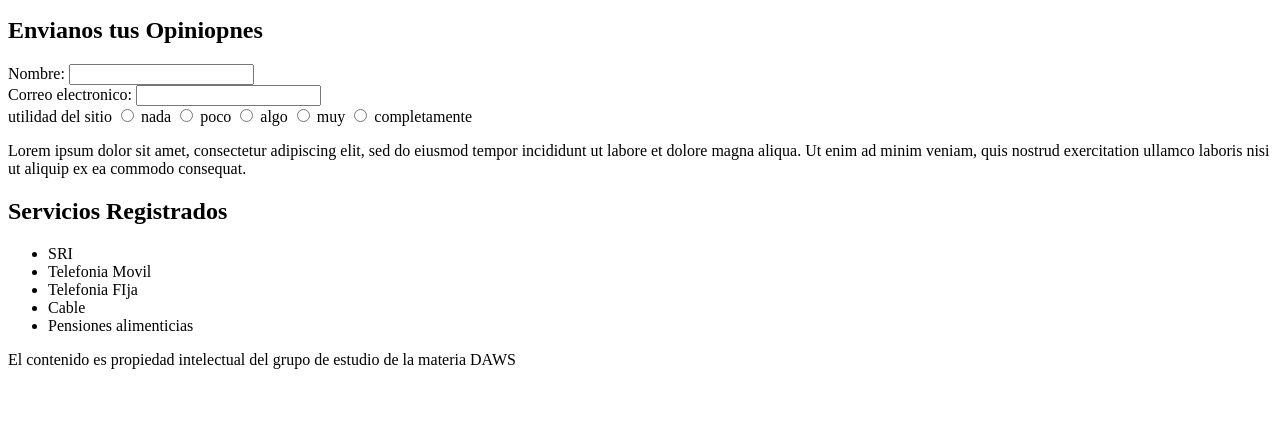
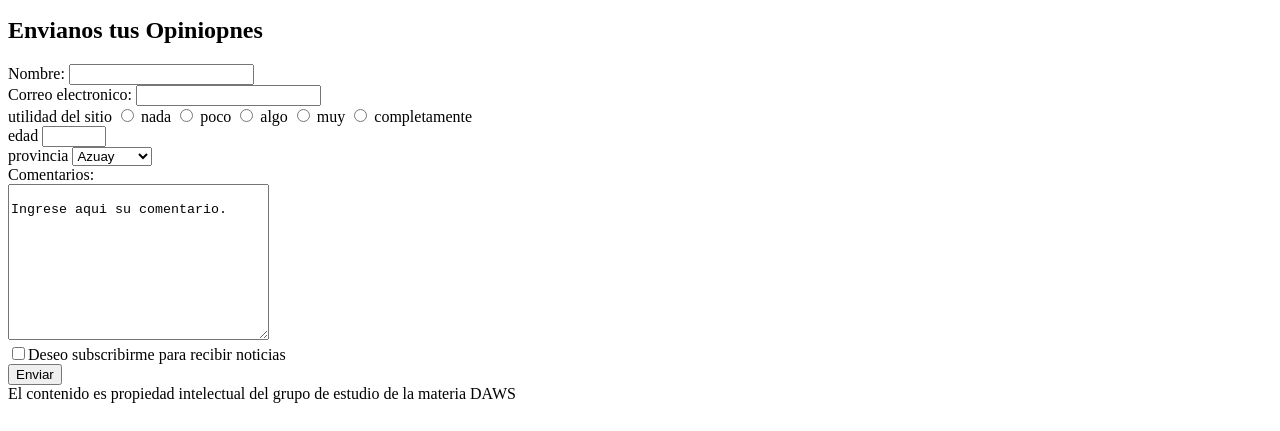
Before and after one commit to xav-a/DAWS_Repo, a plain HTML site: page Servicios/encuentranos.html in a window 1280 px wide. Shown: the part 369-800 px from the top of the page. Drawn offline with Linux system fonts and the light colour scheme.

Commit message:
encuentranos

```diff
--- a/Servicios/encuentranos.html
+++ b/Servicios/encuentranos.html
@@ -40,19 +40,28 @@
   			<input type="radio" name="utilidad"> poco
  			<input type="radio" name="utilidad"> algo
 			<input type="radio" name="utilidad"> muy
-			<input type="radio" name="utilidad"> completamente
+			<input type="radio" name="utilidad"> completamente<br>
+
+			<label>edad</label>
+			<input type="number" name="quantity" min="1" max="100"><br>
+
+			<label>provincia</label>
+			 <select>
+  				<option value="Azuay">Azuay</option>
+  				<option value="Guayas">Guayas</option>
+  				<option value="Pichincha">Pichincha</option>
+
+			</select>
+			<br><label>Comentarios:</label><br>
+			 	<textarea name="message" rows="10" cols="30">
+					Ingrese aqui su comentario.
+				</textarea><br>
+			<input type="checkbox" name="noticias">Deseo subscribirme para recibir noticias<br>
+			<button type="button">Enviar</button>
+
+		</form>
 
 
-		</form>
-		<p>Lorem ipsum dolor sit amet, consectetur adipiscing elit, sed do eiusmod tempor incididunt ut labore et dolore magna aliqua. Ut enim ad minim veniam, quis nostrud exercitation ullamco laboris nisi ut aliquip ex ea commodo consequat.</p>
-		<h2>Servicios Registrados</h2>
-		<ul>
-			<li>SRI</li>
-			<li>Telefonia Movil</li>
-			<li>Telefonia FIja</li>
-			<li>Cable</li>
-			<li>Pensiones alimenticias</li>
-		</ul>
 
 
 	</body>
```
